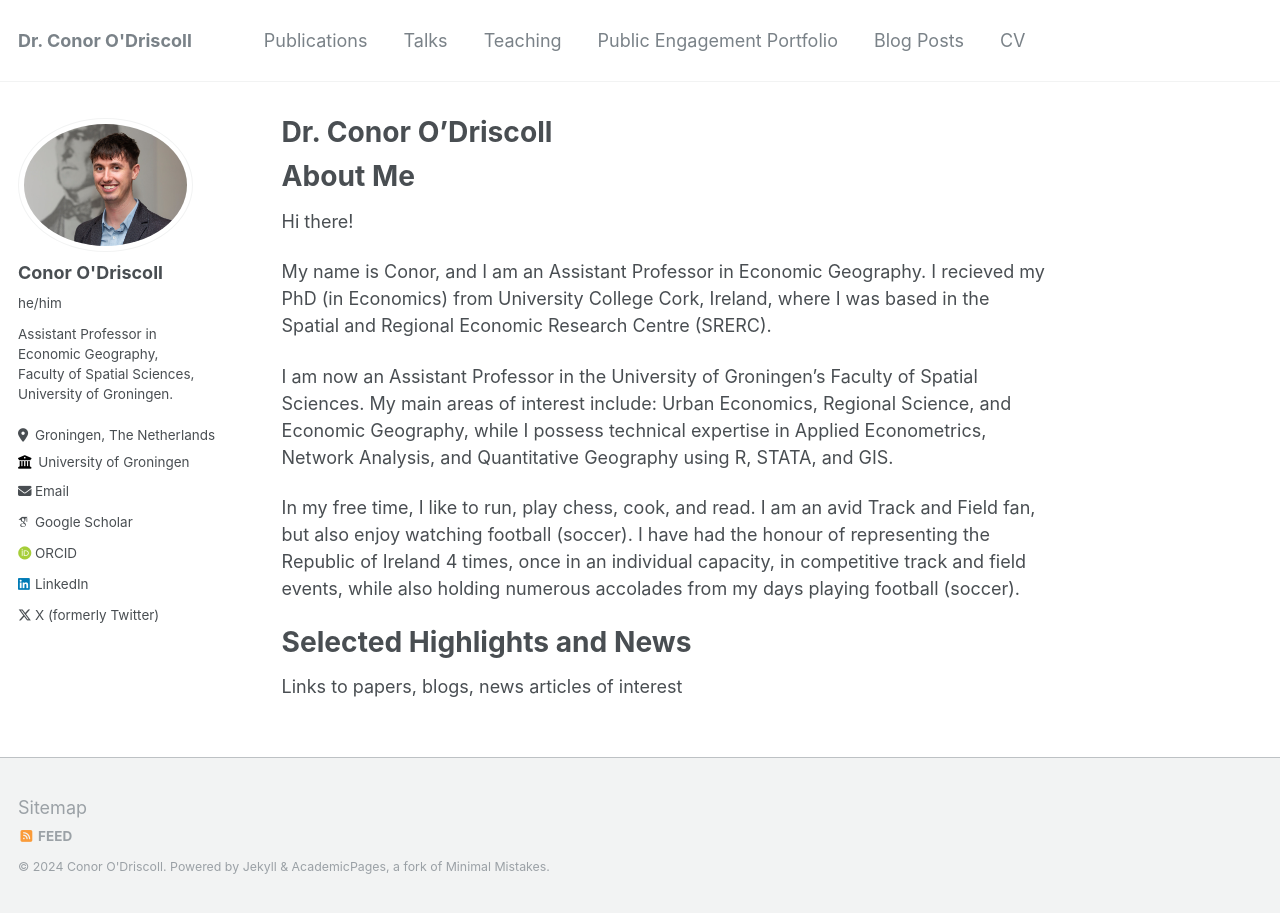
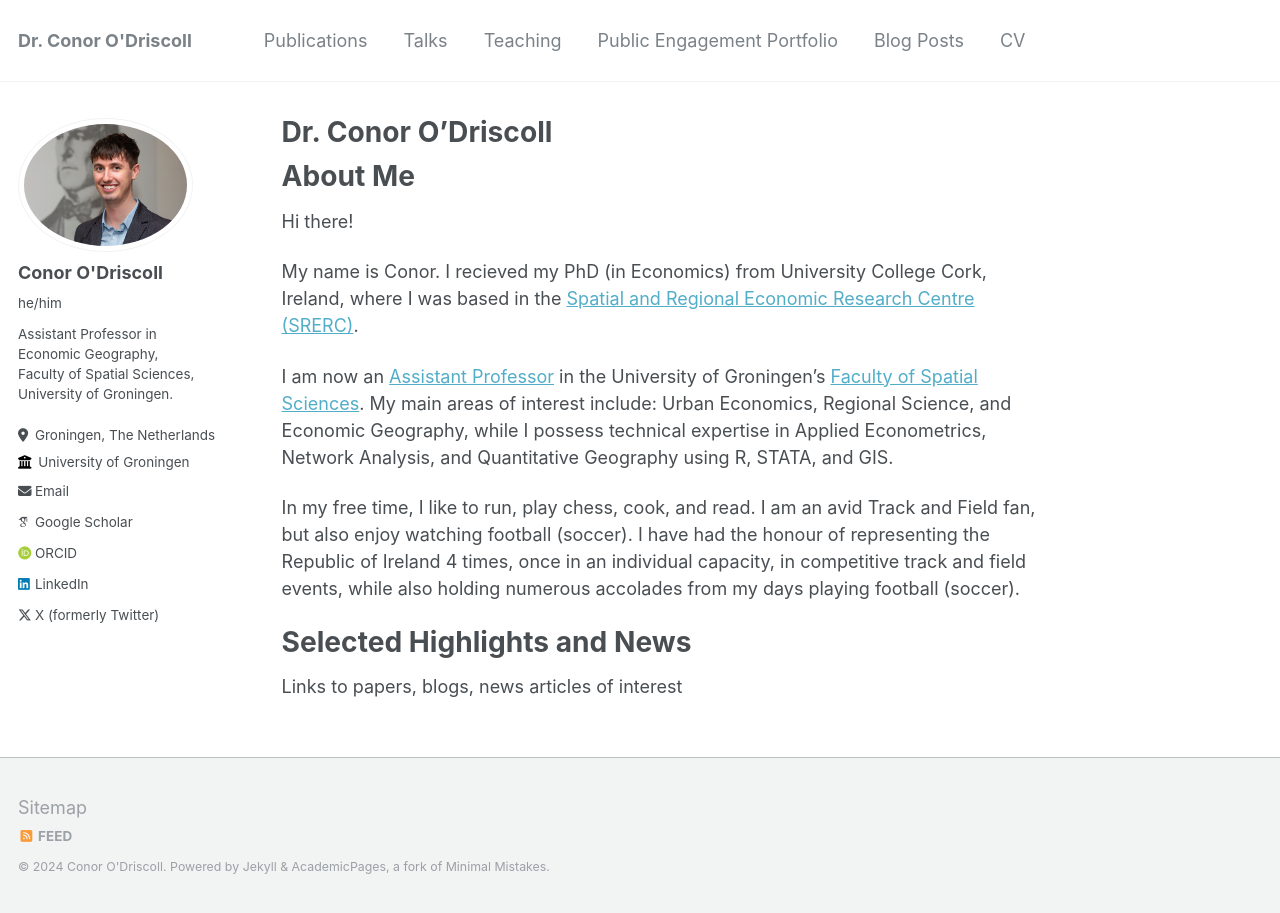
Before and after one commit to conor-o-driscoll/conor-o-driscoll.github.io, a Jekyll site: the page built from _pages/about.md, in a window 1280 px wide. Built offline with Jekyll 4.4.1, drawn with Linux system fonts in a browser that asks for light colours; some web fonts are replaced.

Commit message:
Update about.md

```diff
--- a/_pages/about.md
+++ b/_pages/about.md
@@ -11,9 +11,9 @@ About Me
 ======
 Hi there!
 
-My name is Conor, and I am an Assistant Professor in Economic Geography. I recieved my PhD (in Economics) from University College Cork, Ireland, where I was based in the Spatial and Regional Economic Research Centre (SRERC).
+My name is Conor. I recieved my PhD (in Economics) from University College Cork, Ireland, where I was based in the [Spatial and Regional Economic Research Centre (SRERC)](https://www.ucc.ie/en/srerc/).
 
-I am now an Assistant Professor in the University of Groningen's Faculty of Spatial Sciences. My main areas of interest include: Urban Economics, Regional Science, and Economic Geography, while I possess technical expertise in Applied Econometrics, Network Analysis, and Quantitative Geography using R, STATA, and GIS.
+I am now an [Assistant Professor](https://www.rug.nl/staff/c.odriscoll/?lang=en) in the University of Groningen's [Faculty of Spatial Sciences](https://www.rug.nl/frw/?lang=en). My main areas of interest include: Urban Economics, Regional Science, and Economic Geography, while I possess technical expertise in Applied Econometrics, Network Analysis, and Quantitative Geography using R, STATA, and GIS.
 
 In my free time, I like to run, play chess, cook, and read. I am an avid Track and Field fan, but also enjoy watching football (soccer). I have had the honour of representing the Republic of Ireland 4 times, once in an individual capacity, in competitive track and field events, while also holding numerous accolades from my days playing football (soccer).
 
```
